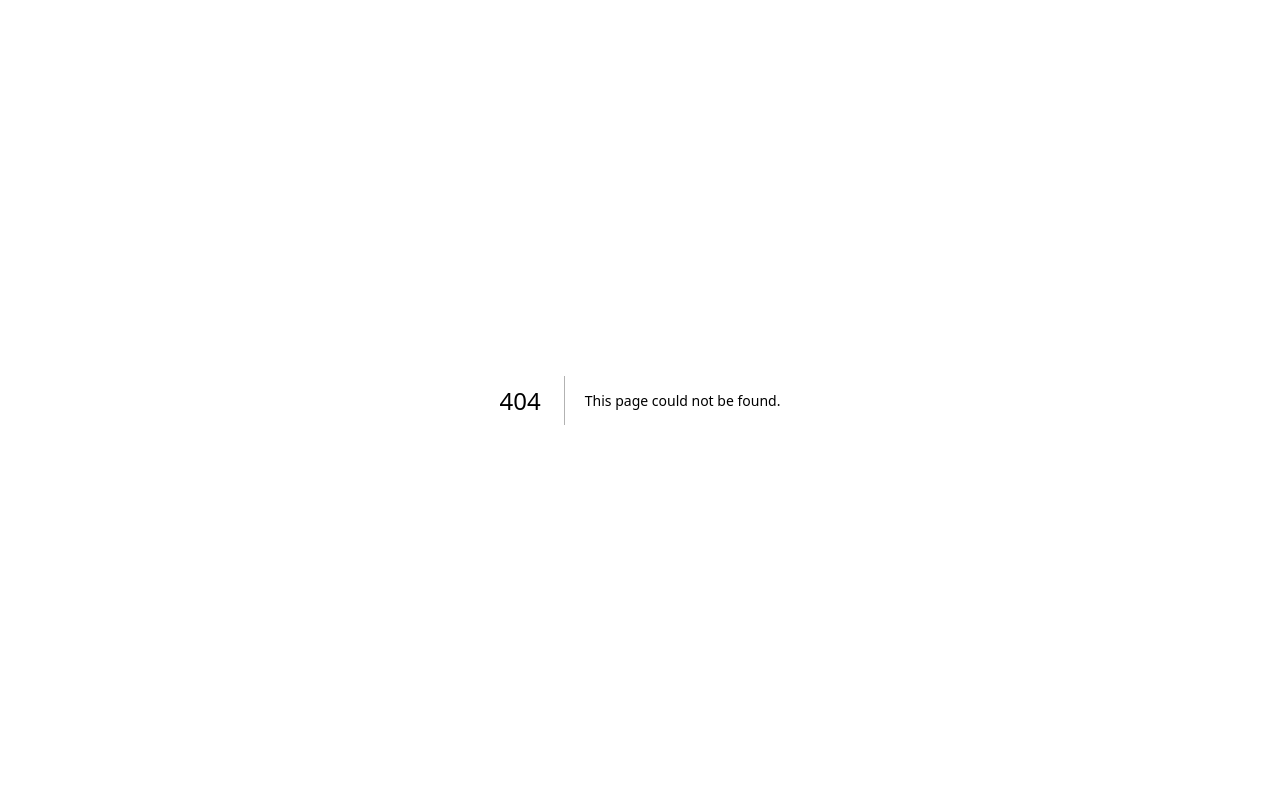
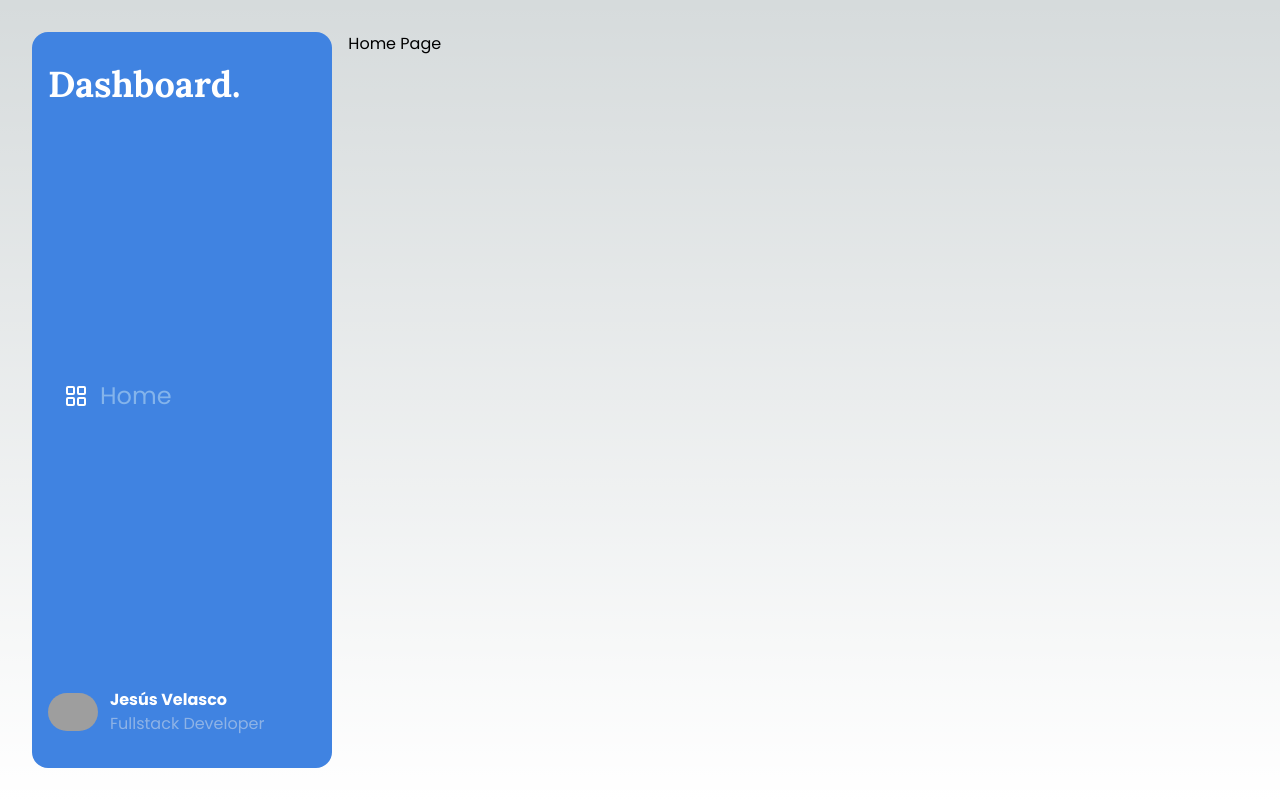
Before and after one commit to jesusrobot0/my-dashboard, a Next.js app: page /dashboard/home in a window 1280 px wide. Before the commit this address had no page. Built offline with nearby package versions, Linux system fonts and the light colour scheme; grey boxes are pictures that could not be loaded.

Commit message:
Add home page

```diff
--- /dev/null
+++ b/src/app/dashboard/home/page.tsx
@@ -0,0 +1,3 @@
+export default function HomePage() {
+  return <h1>Home Page</h1>;
+}
--- a/src/app/page.tsx
+++ b/src/app/page.tsx
@@ -1,6 +1,5 @@
 import { redirect } from "next/navigation";
 
 export default function Home() {
-  redirect("/dashboard/counter");
-  return <h1>Hello world!</h1>;
+  redirect("/dashboard/home");
 }
```
